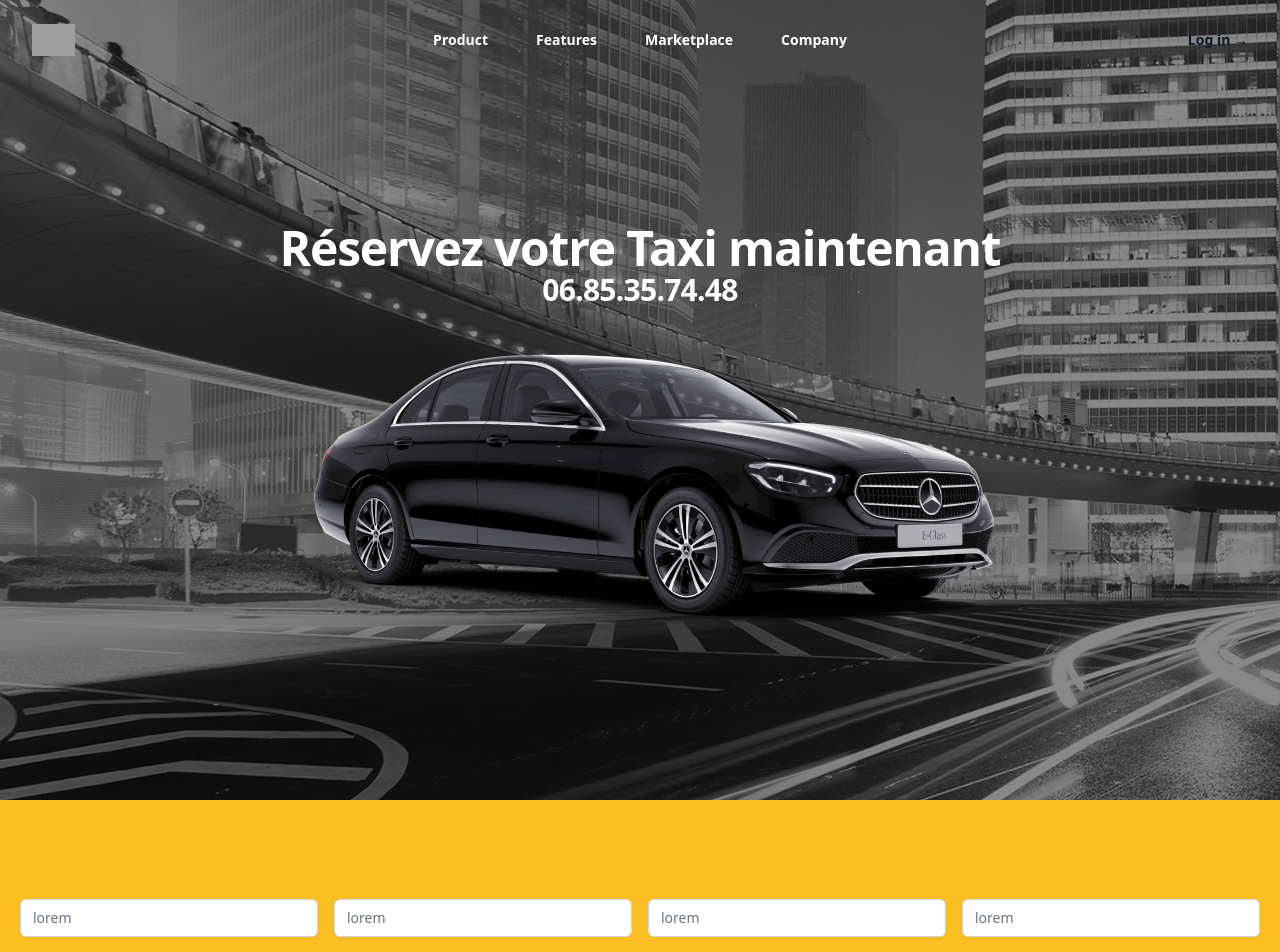
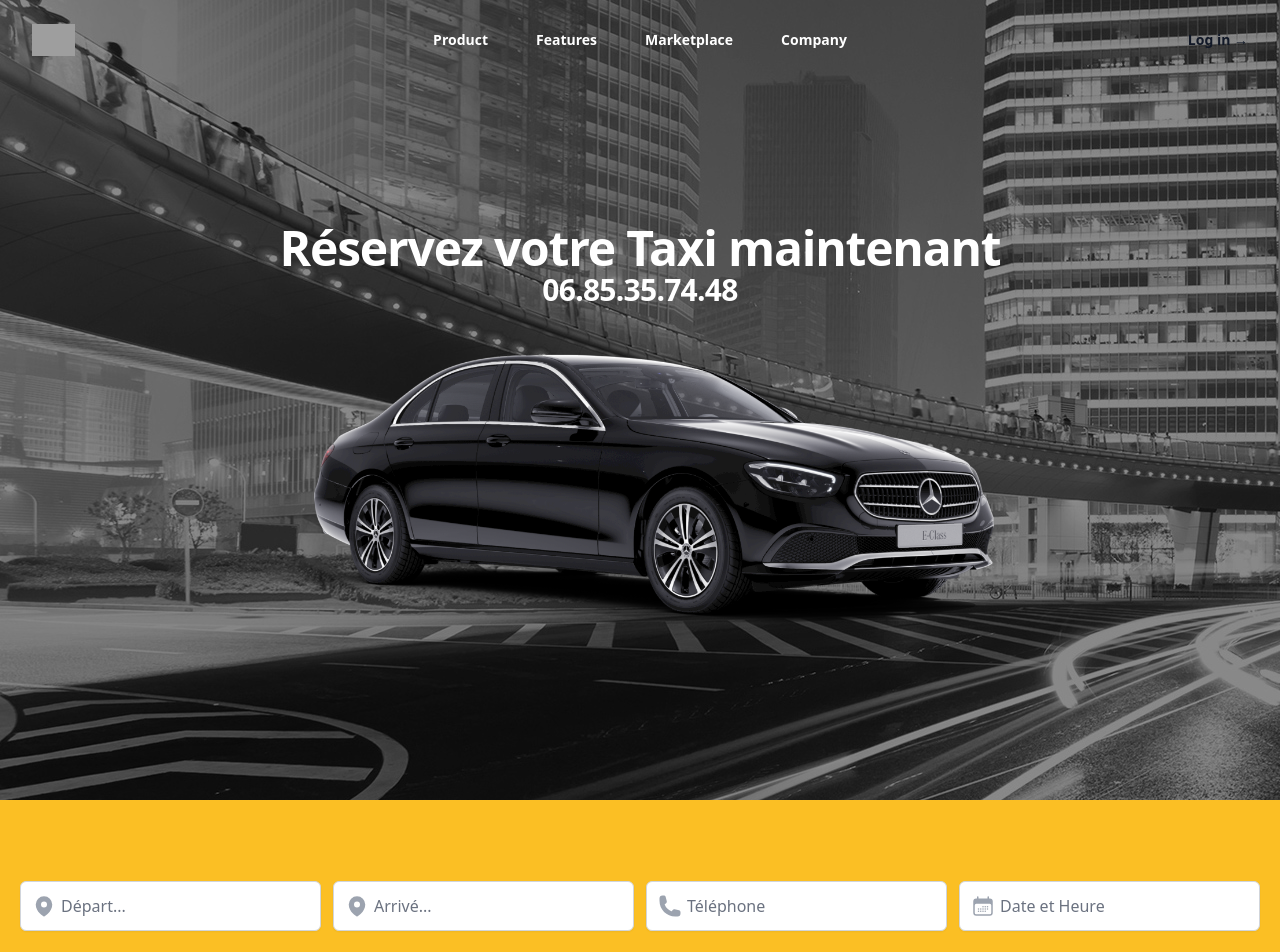
Before and after one commit to Yannis-Alouache/e-taxi-v2, a Next.js app: page / in a window 1280 px wide. Shown: the top 952 px of the page. Built offline with nearby package versions, Linux system fonts and the light colour scheme; grey boxes are pictures that could not be loaded.

Commit message:
[+] added icons

```diff
--- a/src/components/bookingBanner.tsx
+++ b/src/components/bookingBanner.tsx
@@ -1,29 +1,29 @@
-
+import { PhoneIcon, MapPinIcon, CalendarDaysIcon } from "@heroicons/react/24/solid"
 
 const inputs = [
-  {type: "text", name: "lorem", id: "lorem", placeholder: "lorem", key: "0"},
-  {type: "text", name: "lorem", id: "lorem", placeholder: "lorem", key: "1"},
-  {type: "text", name: "lorem", id: "lorem", placeholder: "lorem", key: "2"},
-  {type: "text", name: "lorem", id: "lorem", placeholder: "lorem", key: "3"},
+  {type: "text", name: "lorem", id: "lorem", placeholder: "Départ...", icon: <MapPinIcon className="pointer-events-none w-6 h-6 absolute top-1/2 transform -translate-y-1/2 left-3 text-gray-400" />, key: "0"},
+  {type: "text", name: "lorem", id: "lorem", placeholder: "Arrivé...", icon: <MapPinIcon className="pointer-events-none w-6 h-6 absolute top-1/2 transform -translate-y-1/2 left-3 text-gray-400" />, key: "1"},
+  {type: "text", name: "lorem", id: "lorem", placeholder: "Téléphone", icon: <PhoneIcon className="pointer-events-none w-6 h-6 absolute top-1/2 transform -translate-y-1/2 left-3 text-gray-400" />, key: "2"},
+  {type: "text", name: "lorem", id: "lorem", placeholder: "Date et Heure", icon: <CalendarDaysIcon className="pointer-events-none w-6 h-6 absolute top-1/2 transform -translate-y-1/2 left-3 text-gray-400" />, key: "3"},
 ]
 
 
 function BookingBanner() {
   return (
     <>
-        <div className='xl:h-80 bg-amber-400 -mt-[3.6em] pt-28 md:pt-28 xl:pt-0 flex items-center'>
+        <div className='xl:h-80 bg-amber-400 -mt-[4.35em] pt-28 md:pt-28 xl:pt-0 flex items-center'>
             <div className='container mx-auto px-5'>
 
-                  <div className="grid xl:grid-cols-4 sm:grid-cols-1 gap-4">
+                  <div className="grid xl:grid-cols-4 sm:grid-cols-1 gap-3">
                     {inputs.map((input) => {
                       return (
                         <div className="relative mt-1 rounded-md shadow-sm" key={input.key}>
-
+                          {input.icon}
                           <input
                             type={input.type}
                             name={input.name}
                             id={input.id}
-                            className="block w-full rounded-md border-gray-300 sm:text-sm focus:border-indigo-300 focus:ring focus:ring-indigo-200 focus:ring-opacity-50"
+                            className="block w-full rounded-md text-gray-900 border-gray-300 sm:text-sm xl:text-base focus:border-indigo-300 focus:ring focus:ring-indigo-200 focus:ring-opacity-50 px-10 py-3"
                             placeholder={input.placeholder}
                           />
                         </div>
```
